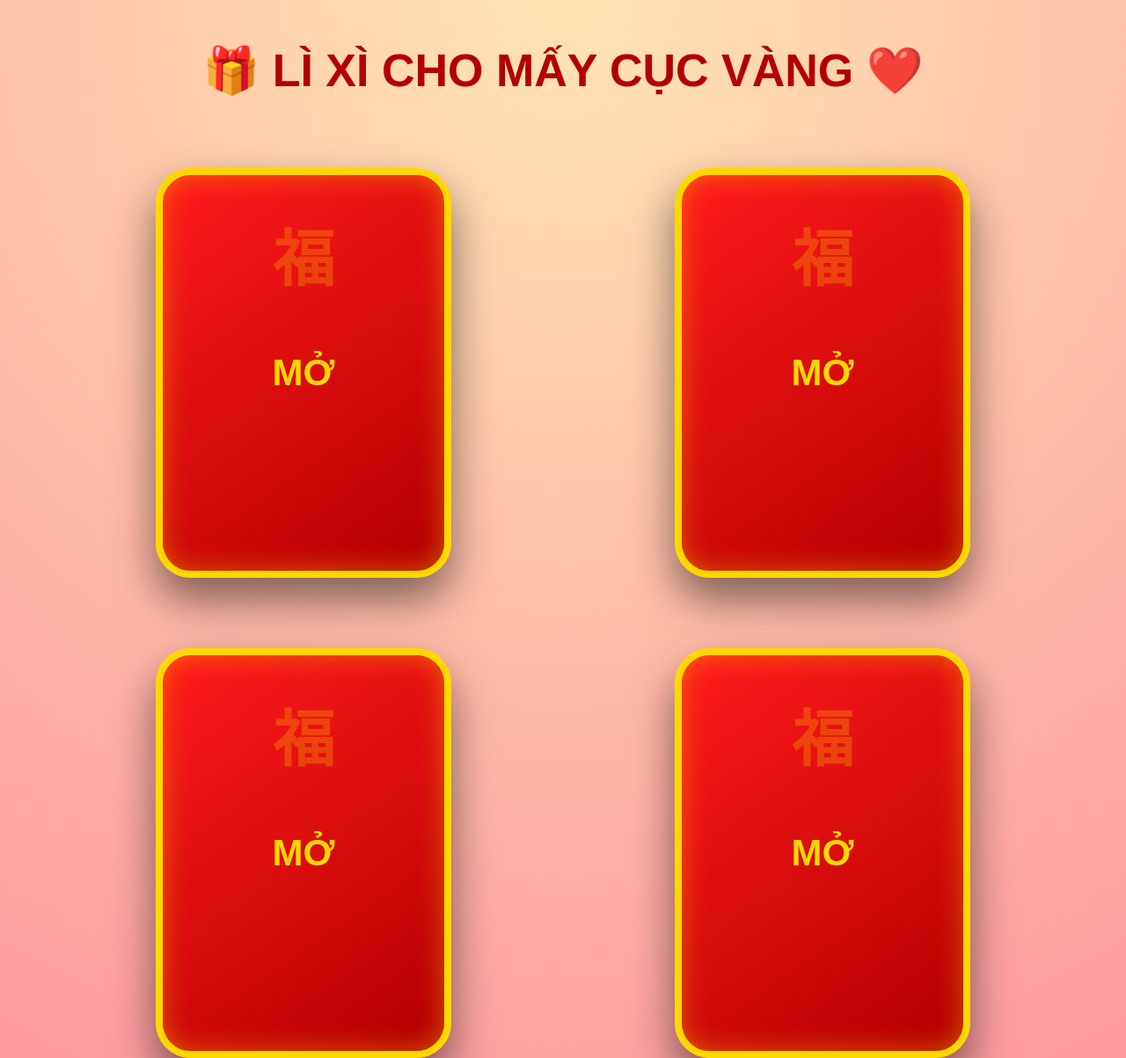
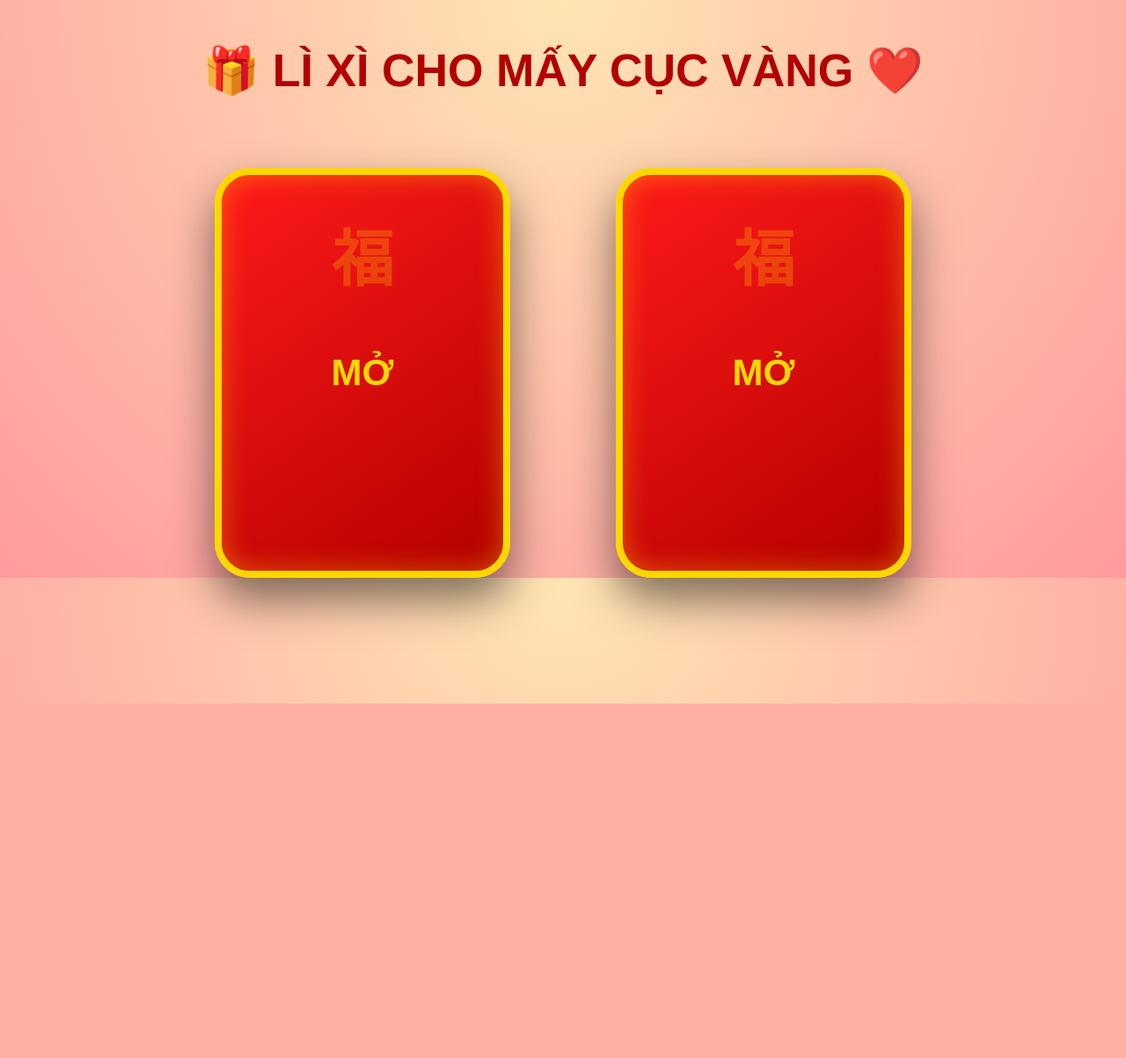
Before and after one commit to trib2308337/li_xi_wed, a Flask app: page / in a window 1280 px wide. Shown: the whole page at 88% size. After the commit the page ends 800 px from the top, so only its background shows below. Run offline with Flask 3, Linux system fonts and the light colour scheme.

Commit message:
finnally

```diff
--- a/app.py
+++ b/app.py
@@ -1,29 +1,19 @@
-from flask import Flask, render_template, jsonify, session
+from flask import Flask, render_template, jsonify
 import random
 
 app = Flask(__name__)
-app.secret_key = "supersecretkey"   # BẮT BUỘC để dùng session
 
 @app.route("/")
 def index():
-    # Tạo mới mỗi lần reload trang
-    prizes = [20000, 20000, 20000, 50000]
+    prizes = [30000, 50000]  # chỉ 2 bao
     random.shuffle(prizes)
-
-    # Lưu vào session
-    session["CURRENT_PRIZES"] = prizes
-
+    app.config["CURRENT_PRIZES"] = prizes
     return render_template("index.html")
 
 @app.route("/open/<int:index>")
 def open_lixi(index):
-    prizes = session.get("CURRENT_PRIZES", [20000, 20000, 20000, 50000])
-
-    # Kiểm tra index hợp lệ
-    if 0 <= index < len(prizes):
-        return jsonify({"prize": prizes[index]})
-    else:
-        return jsonify({"error": "Invalid index"}), 400
+    prizes = app.config.get("CURRENT_PRIZES", [20000, 50000])
+    return jsonify({"prize": prizes[index]})
 
 if __name__ == "__main__":
     app.run(host="0.0.0.0", port=10000)
--- a/templates/index.html
+++ b/templates/index.html
@@ -19,13 +19,9 @@
 
         .container {
             margin-top: 80px;
-            display: grid;
-            grid-template-columns: repeat(2, 1fr);
-            gap: 80px;
-            justify-items: center;
-            max-width: 1100px;
-            margin-left: auto;
-            margin-right: auto;
+            display: flex;
+            gap: 120px;
+            justify-content: center;
         }
 
         .lixi {
@@ -96,8 +92,6 @@
 <div class="container">
     <div class="lixi" onclick="openLixi(this,0)">MỞ</div>
     <div class="lixi" onclick="openLixi(this,1)">MỞ</div>
-    <div class="lixi" onclick="openLixi(this,2)">MỞ</div>
-    <div class="lixi" onclick="openLixi(this,3)">MỞ</div>
 </div>
 
 <div id="secret">🎉 SECRET 50K 🎉</div>
```
